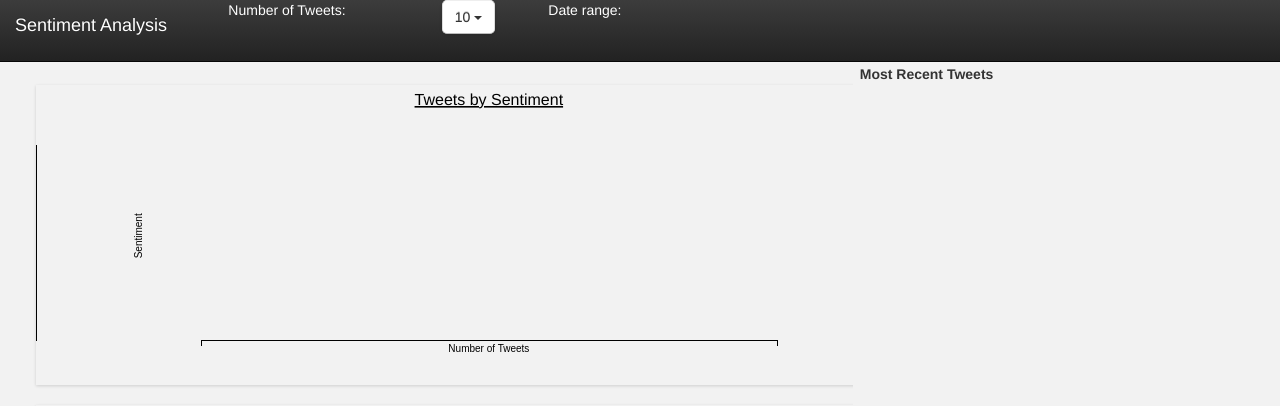
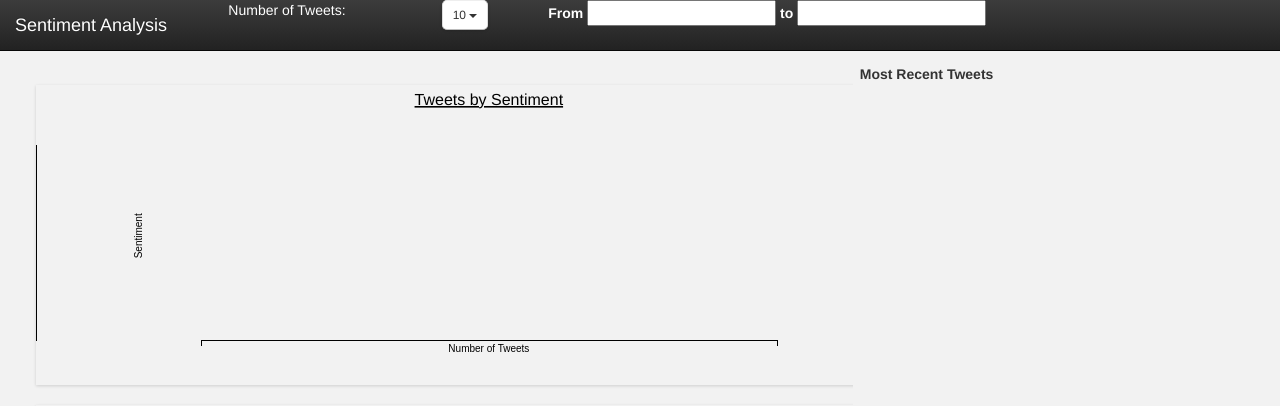
Before and after one commit to ajamal31/Twitter-Sentiment-Analysis, a Django app: page / in a window 1280 px wide. Shown: the top 406 px of the page. Run offline with Django 3.2, Linux system fonts and the light colour scheme; data that the repository does not hold is empty; some libraries are stand-ins or nearby versions.

Commit message:
Remove dateslider. Add date picker. 2 textfields (from and to) (#70)

```diff
--- /dev/null
+++ b/traffic_data/static/datepicker.js
@@ -0,0 +1,37 @@
+/*
+ * Builds the date picker. Assigns listeners to each textfield
+ */
+
+$(function () {
+    var dateFormat = "mm/dd/yy",
+        from = $("#from")
+            .datepicker({
+                defaultDate: "+1w",
+                changeMonth: true,
+                changeYear: true,
+                numberOfMonths: 1
+            })
+            .on("change", function () {
+                to.datepicker("option", "minDate", getDate(this));
+            }),
+        to = $("#to").datepicker({
+            defaultDate: "+1w",
+            changeMonth: true,
+            changeYear: true,
+            numberOfMonths: 1
+        })
+            .on("change", function () {
+                from.datepicker("option", "maxDate", getDate(this));
+            });
+
+    function getDate(element) {
+        var date;
+        try {
+            date = $.datepicker.parseDate(dateFormat, element.value);
+        } catch (error) {
+            date = null;
+        }
+
+        return date;
+    }
+});
--- a/traffic_data/static/dateslider.js
+++ /dev/null
@@ -1,8 +0,0 @@
-$(function () {
-    $("#date-slider").slider({
-        range: true,
-        min: 0,
-        max: 100,
-        values: [0, 100]
-    });
-});
--- a/traffic_data/static/main.css
+++ b/traffic_data/static/main.css
@@ -24,3 +24,7 @@
 .header-text {
     color: white;
 }
+
+.datepicker {
+    color: white;
+}
--- a/traffic_data/templates/index.html
+++ b/traffic_data/templates/index.html
@@ -37,7 +37,8 @@
     <link rel="stylesheet" type="text/css" href="{%static 'main.css' %}/">
 
     <script src="{% static 'listeners.js' %}"></script>
-    <script src="{% static 'dateslider.js' %}"></script>
+    <script src="{% static 'datepicker.js' %}"></script>
+
 </head>
 
 </head>
@@ -58,7 +59,7 @@
             </div>
             <!--Number of tweets dropdown menu-->
             <div class="col-sm-1 dropdown">
-                <button id="tweet_btn" class="btn btn-primary dropdown-toggle" type="button" data-toggle="dropdown">
+                <button id="tweet_btn" class="btn btn-secondary btn-sm dropdown-toggle" type="button" data-toggle="dropdown" aria-haspopup="true" aria-expanded="false">
                     10
                     <i class="caret"></i>
                 </button>
@@ -68,8 +69,13 @@
                     <li><a class="item">20</a></li>
                 </ul>
             </div>
-            <div id="date-range" class="col-sm-1">Date range:</div>
-            <div id="date-slider" class="col-sm-6"></div>
+            <!--Date picker text fields with calender-->
+            <div class="col-sm-7">
+                <label class="datepicker" for="from">From</label>
+                <input type="text" id="from" name="from">
+                <label class="datepicker" for="to">to</label>
+                <input type="text" id="to" name="to">
+            </div>
         </div>
     </div>
 </div>
```
